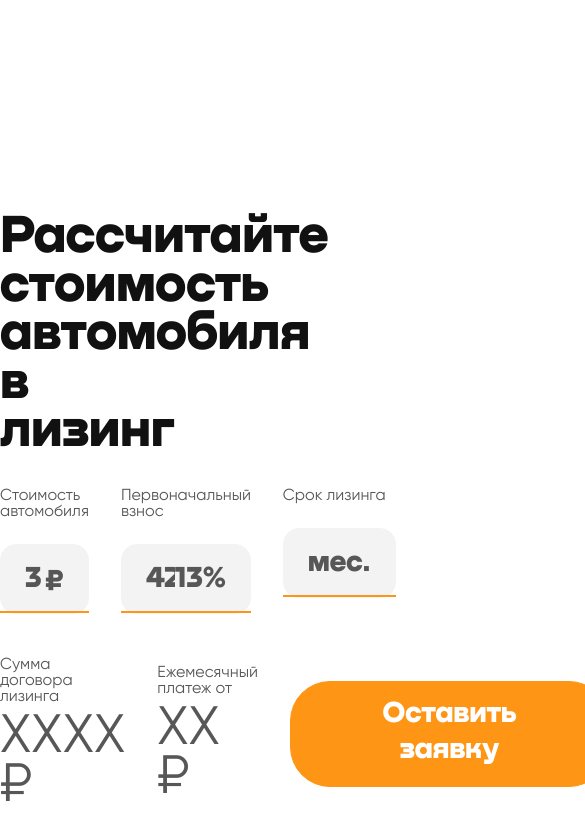
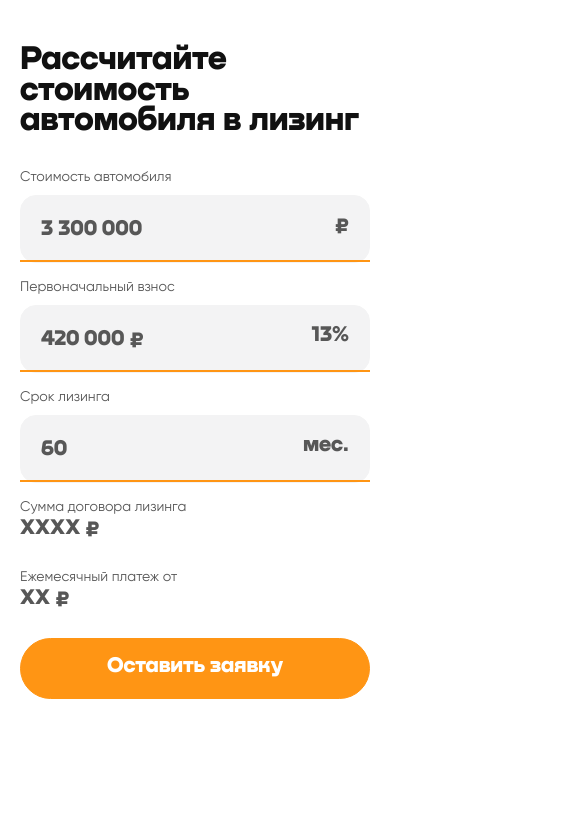
Before and after one commit to horoshopodumaj/online_calculator, a React (Create React App) app in the folder calculator/: page / in a window 390 px wide. Shown: the top 840 px of the page, 585 px wide, since content can reach past the window. Built offline with nearby package versions, Linux system fonts and the light colour scheme.

Commit message:
added styles for the mobile version

```diff
--- a/calculator/src/css/common.scss
+++ b/calculator/src/css/common.scss
@@ -35,4 +35,14 @@ body {
 .container {
     margin: 0 auto;
     max-width: 1344px;
+
+    @media screen and (max-width: 1439px) and (min-width: 1024px) {
+        padding: 0 48px;
+    }
+    @media screen and (max-width: 1023px) and (min-width: 768px) {
+        padding: 0 36px;
+    }
+    @media screen and (max-width: 767px) and (min-width: 320px) {
+        padding: 0 20px;
+    }
 }
--- a/calculator/src/css/form.scss
+++ b/calculator/src/css/form.scss
@@ -3,6 +3,11 @@
         display: flex;
         gap: 32px;
         margin-bottom: 44px;
+        @media screen and (max-width: 767px) and (min-width: 320px) {
+            flex-direction: column;
+            margin-bottom: 16px;
+            gap: 16px;
+        }
     }
 
     &__button {
@@ -16,5 +21,13 @@
         padding: 0px 91.5px;
         padding-top: 14px;
         padding-bottom: 18px;
+        @media screen and (max-width: 767px) and (min-width: 320px) {
+            font-size: 22px;
+            line-height: 90%;
+            padding: 0;
+            padding-top: 18px;
+            padding-bottom: 22px;
+            width: 100%;
+        }
     }
 }
--- a/calculator/src/css/header.scss
+++ b/calculator/src/css/header.scss
@@ -1,11 +1,18 @@
 .header {
     margin-top: 213px;
     margin-bottom: 32px;
+    @media screen and (max-width: 767px) and (min-width: 320px) {
+        margin-top: 44px;
+    }
     &__title {
         font-family: "Nekst", sans-serif;
         font-size: 54px;
         line-height: 90%;
         color: var(--black);
         width: 50%;
+        @media screen and (max-width: 767px) and (min-width: 320px) {
+            font-size: 34px;
+            width: 100%;
+        }
     }
 }
--- a/calculator/src/css/param.scss
+++ b/calculator/src/css/param.scss
@@ -1,5 +1,8 @@
 .param {
     width: 33.3333%;
+    @media screen and (max-width: 767px) and (min-width: 320px) {
+        width: 100%;
+    }
     &__details {
         display: flex;
         justify-content: space-between;
@@ -7,12 +10,22 @@
         border-radius: 16px;
         border: 1px solid var(--grey-2);
         background-color: var(--grey-2);
+        @media screen and (max-width: 767px) and (min-width: 320px) {
+            width: 100%;
+            padding: 20px;
+        }
     }
 
     &__title {
         font-size: 16px;
+        line-height: 125%;
         color: var(--grey);
         margin-bottom: 24px;
+        @media screen and (max-width: 767px) and (min-width: 320px) {
+            font-size: 14px;
+            line-height: 136%;
+            margin-bottom: 8px;
+        }
     }
 
     &__value {
@@ -23,6 +36,10 @@
         line-height: 120%;
         color: var(--grey);
         background-color: var(--grey-2);
+        @media screen and (max-width: 767px) and (min-width: 320px) {
+            font-size: 22px;
+            line-height: 90%;
+        }
     }
 
     &__mark {
@@ -30,6 +47,10 @@
         font-size: 30px;
         line-height: 120%;
         color: var(--grey);
+        @media screen and (max-width: 767px) and (min-width: 320px) {
+            font-size: 22px;
+            line-height: 90%;
+        }
     }
 
     &__range-slider {
--- a/calculator/src/css/summary.scss
+++ b/calculator/src/css/summary.scss
@@ -2,21 +2,39 @@
     display: flex;
     gap: 32px;
     align-items: center;
+    @media screen and (max-width: 767px) and (min-width: 320px) {
+        flex-direction: column;
+        gap: 29px;
+    }
 
     &__item {
         width: 33.3333%;
         max-width: 427px;
+        @media screen and (max-width: 767px) and (min-width: 320px) {
+            width: 100%;
+        }
     }
 
     &__title {
         font-size: 16px;
         color: var(--grey);
         margin-bottom: 8px;
+        @media screen and (max-width: 767px) and (min-width: 320px) {
+            font-size: 14px;
+            line-height: 136%;
+            margin-bottom: 2px;
+        }
     }
 
     &__value {
+        font-family: "Nekst", sans-serif;
         font-size: 54px;
         line-height: 90%;
         color: var(--grey);
+
+        @media screen and (max-width: 767px) and (min-width: 320px) {
+            font-size: 22px;
+            line-height: 90%;
+        }
     }
 }
```
